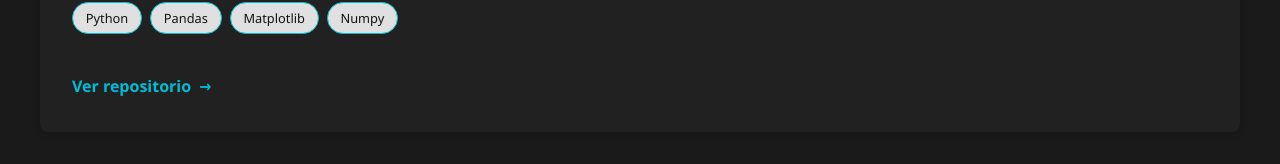
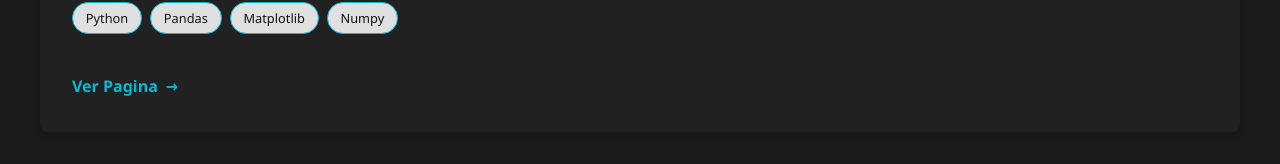
Before and after one commit to JulioSosaAng/mi-portfolio, a React (Vite) app: page / in a window 1280 px wide. Shown: the part 1642-1806 px from the top of the page. Built offline with nearby package versions, Linux system fonts and the light colour scheme.

Commit message:
Minimos Updates

```diff
--- a/package.json
+++ b/package.json
@@ -9,6 +9,7 @@
     "build": "vite build",
     "lint": "eslint .",
     "preview": "vite preview",
+    "predeploy": "npm run build",
     "deploy": "gh-pages -d dist"
   },
   "dependencies": {
--- a/src/Project.jsx
+++ b/src/Project.jsx
@@ -14,7 +14,7 @@ const Project = ({ project, className, style }) => {
       </div>
 
       <a className="project-link" href={project.link} target="_blank" rel="noopener noreferrer">
-        Ver repositorio
+        Ver Pagina
       </a>
     </article>
   );
```
